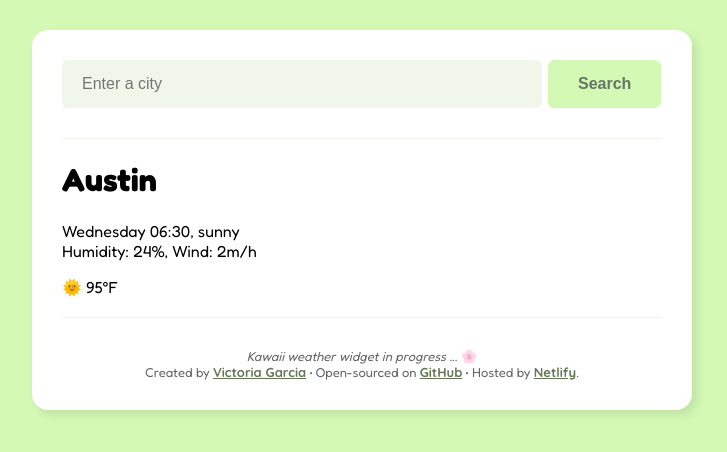
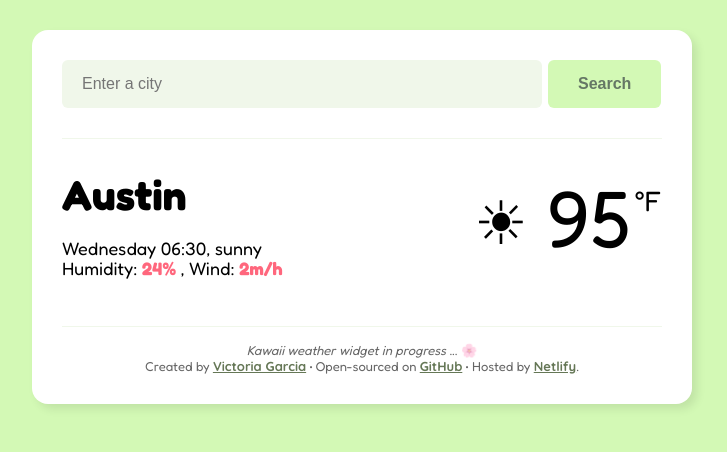
Before and after one commit to fifth-monger/kawaii-weather-widget, a plain HTML site: page index.html in a window 1280 px wide. Shown: the whole page, without its empty margins (278-1005 px from the left). Drawn offline with Linux system fonts and the light colour scheme.

Commit message:
updated the css to main temp display

```diff
--- a/index.html
+++ b/index.html
@@ -26,17 +26,22 @@
         </form>
       </header>
       <main>
-        <div>
-          <h1>Austin</h1>
-          <p>
-            Wednesday 06:30, sunny
-            <br />
-            Humidity: 24%, Wind: 2m/h
-          </p>
+        <div class="weather-app-data">
+          <div>
+            <h1 class="weather-app-city">Austin</h1>
+            <p class="weather-app-details">
+              Wednesday 06:30, sunny
+              <br />
+              Humidity: <strong>24% </strong>, Wind: <strong>2m/h</strong>
+            </p>
+          </div>
+          <div class="large-temperature-display">
+            <span class="temp-emoji">☀</span>
+            <span class="temp-main">95</span>
+            <span class="temp-unit">°F</span>
+          </div>
         </div>
-        <div>🌞 95°F</div>
       </main>
-      <br />
       <footer>
         <em>Kawaii weather widget in progress</em> ... 🌸
         <br />
--- a/src/style.css
+++ b/src/style.css
@@ -36,9 +36,43 @@ header {
   border-radius: 6px;
   margin-left: 6px;
 }
+.weather-app-data {
+  display: flex;
+  justify-content: space-between;
+}
+.weather-app-city {
+  margin: 0;
+  font-size: 42px;
+}
+.weather-app-details {
+  font-size: 18px;
+  line-height: 20px;
+}
+.weather-app-details strong {
+  color: #ff677d;
+}
+.temp-emoji {
+  position: relative;
+  top: -3px;
+  font-size: 60px;
+  margin-right: 15px;
+}
+.temp-main {
+  font-size: 80px;
+}
+.temp-unit {
+  font-size: 28px;
+  position: relative;
+  top: -36px;
+}
+
+main {
+  padding: 30px 0;
+}
+
 footer {
   border-top: 1px solid #f0f7ea;
-  padding: 30px 0 0 0;
+  padding: 15px 0 0 0;
   text-align: center;
   font-size: 13px;
   color: rgba(0, 0, 0, 0.6);
```
